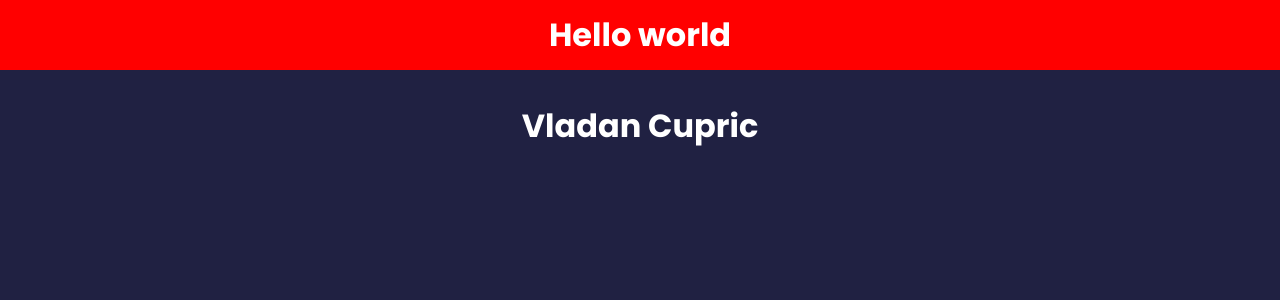
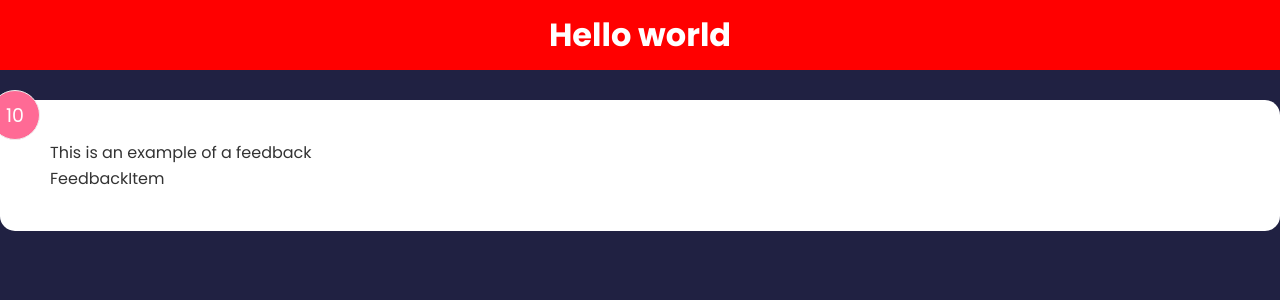
Before and after one commit to VladanStar/ExercisesReact, a React (Create React App) app in the folder exercises01/: page / in a window 1280 px wide. Shown: the top 300 px of the page. Built offline with nearby package versions, Linux system fonts and the light colour scheme.

Commit message:
UseState

```diff
--- a/exercises01/src/App.js
+++ b/exercises01/src/App.js
@@ -7,10 +7,7 @@ function App() {
   return (
    <>
    <Header  bgColor= "red" text="Hello world" textColor="white"/>
-    <div className="App">
-    <h1>Vladan Cupric</h1>
-
-    </div>
+    <FeedbackItem />
     </>
   );
 }
--- a/exercises01/src/components/FeedbackItem.js
+++ b/exercises01/src/components/FeedbackItem.js
@@ -1,6 +1,9 @@
-import React from 'react'
+import React from 'react';
+import {useState} from 'react';
 
 function FeedbackItem() {
+
+    const [rating, setRating] = useState(7)
   return (
     <div className='card'>
         <div className="num-display">10</div>
```
